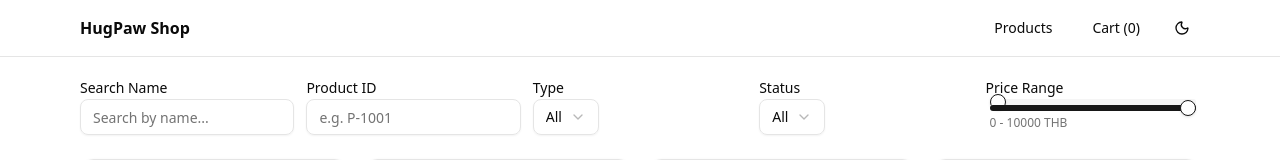
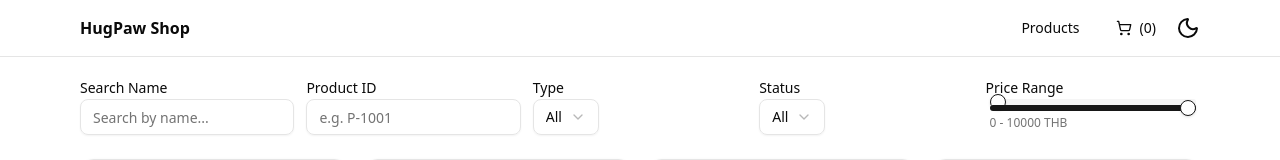
Before and after one commit to Izenberk/ecommerce-app-frontend, a React (Vite) app: page / in a window 1280 px wide. Shown: the top 160 px of the page. Built offline with nearby package versions, Linux system fonts and the light colour scheme.

Commit message:
feat: use theme toggle from magic ui and set theme as browser setting

```diff
--- a/src/App.tsx
+++ b/src/App.tsx
@@ -3,6 +3,7 @@ import ThemeToggle from "@/components/ThemeToggle";
 import { ThemeProvider } from "@/app/providers/ThemeProvider";
 import { Button } from "@/components/ui/button";
 import { useCartStore } from "@/store/cart";
+import { ShoppingCart } from "lucide-react";
 
 export default function App() {
   const qty = useCartStore((s) => s.totalQuantity())
@@ -14,7 +15,7 @@ export default function App() {
             <Link to="/" className="font-bold">HugPaw Shop</Link>
             <nav className="flex items-center gap-2">
               <Button asChild variant="ghost"><Link to="/">Products</Link></Button>
-              <Button asChild variant="ghost"><Link to="/cart">Cart ({qty})</Link></Button>
+              <Button asChild variant="ghost"><Link to="/cart"><ShoppingCart/> ({qty})</Link></Button>
               <ThemeToggle />
             </nav>
           </div>
--- a/src/app/providers/ThemeProvider.tsx
+++ b/src/app/providers/ThemeProvider.tsx
@@ -1,33 +1,71 @@
-import { useEffect, useState } from "react";
+import {
+    createContext,
+    useContext,
+    useEffect,
+    useLayoutEffect,
+    useMemo,
+    useState,
+} from "react";
 
+type ThemeMode = "light" | "dark" | "system";
+type Resolved = "light" | "dark";
+
+interface ThemeCtx {
+    theme: ThemeMode;          // user preference this session
+    resolvedTheme: Resolved;   // effective theme (after system)
+    setTheme: (t: ThemeMode) => void;
+}
+
+const ThemeContext = createContext<ThemeCtx>({
+    theme: "system",
+    resolvedTheme: "light",
+    setTheme: () => {},
+});
 
 export function ThemeProvider({ children }: { children: React.ReactNode }) {
-    const [theme, setTheme] = useState<'light' | 'dark'>(() => {
-        const saved = localStorage.getItem('theme') as 'light' | 'dark' | null
-        if (saved) return saved
-        const prefersDark = window.matchMedia('(prefers-color-scheme: dark)').matches
-        return prefersDark ? 'dark' : 'light'
-    })
+    // No persistence: always start in "system"
+    const [theme, setTheme] = useState<ThemeMode>("system");
+
+    // Track OS preference (init + subscribe; supports older Safari API)
+    const [prefersDark, setPrefersDark] = useState<boolean>(() =>
+        window.matchMedia("(prefers-color-scheme: dark)").matches
+    );
 
     useEffect(() => {
-        const root = document.documentElement
-        if (theme === 'dark') root.classList.add('dark')
-        else root.classList.remove('dark')
-    localStorage.setItem('theme', theme)
-    }, [theme])
+        const mq = window.matchMedia("(prefers-color-scheme: dark)");
+        const update = () => setPrefersDark(mq.matches);
+
+        // keep in sync with OS changes
+        if (mq.addEventListener) mq.addEventListener("change", update);
+        else mq.addListener(update as any);
+
+        return () => {
+        if (mq.removeEventListener) mq.removeEventListener("change", update);
+        else mq.removeListener(update as any);
+        };
+    }, []);
+
+    const resolvedTheme: Resolved = useMemo(() => {
+        if (theme === "dark") return "dark";
+        if (theme === "light") return "light";
+        return prefersDark ? "dark" : "light"; // system
+    }, [theme, prefersDark]);
+
+    // Apply the resolved theme class ASAP (before paint if possible)
+    useLayoutEffect(() => {
+        const root = document.documentElement;
+        if (resolvedTheme === "dark") root.classList.add("dark");
+        else root.classList.remove("dark");
+
+        // Optional: make native UI (scrollbars, form controls) match
+        root.style.colorScheme = resolvedTheme;
+    }, [resolvedTheme]);
 
     return (
-        <ThemeContext.Provider value={{ theme, setTheme }}>{children}</ThemeContext.Provider>
-    )
+        <ThemeContext.Provider value={{ theme, resolvedTheme, setTheme }}>
+        {children}
+        </ThemeContext.Provider>
+    );
 }
 
-import { createContext, useContext } from "react";
-
-interface ThemeCtx {
-    theme: 'light' | 'dark'
-    setTheme: (t: 'light' | 'dark') => void
-}
-
-const ThemeContext = createContext<ThemeCtx>({ theme: 'light', setTheme: () => {} })
-// eslint-disable-next-line react-refresh/only-export-components
-export const useTheme = () => useContext(ThemeContext)
+export const useTheme = () => useContext(ThemeContext);
--- a/src/app/router.tsx
+++ b/src/app/router.tsx
@@ -10,8 +10,8 @@ export const router = createBrowserRouter([
         element: <App />,
         children: [
             { index: true, element: <ProductPage /> },
-            { path: 'cart', element: <CartPage /> },
-            { path: 'payment', element: <PaymentPage /> },
+            { path: '/cart', element: <CartPage /> },
+            { path: '/payment', element: <PaymentPage /> },
         ],
     },
 ])
--- a/src/components/ThemeToggle.tsx
+++ b/src/components/ThemeToggle.tsx
@@ -1,12 +1,7 @@
-import { useTheme } from "@/app/providers/ThemeProvider";
-import { Button } from "./ui/button";
-import { Sun, Moon } from 'lucide-react'
+import { AnimatedThemeToggler } from "./ui/animated-theme-toggler";
 
 export default function ThemeToggle() {
-    const { theme, setTheme } = useTheme()
     return (
-        <Button variant="ghost" size="icon" onClick={() => setTheme(theme === 'dark' ? 'light' : 'dark')}>
-            {theme === 'dark' ? <Sun className="h-5 w-5"/> : <Moon className="h-5 w-5"/>}
-        </Button>
-    )
+    <AnimatedThemeToggler/>
+    );
 }
--- /dev/null
+++ b/src/components/ui/animated-theme-toggler.tsx
@@ -0,0 +1,72 @@
+import { useCallback, useEffect, useRef, useState } from "react"
+import { Moon, Sun } from "lucide-react"
+import { flushSync } from "react-dom"
+
+import { cn } from "@/lib/utils"
+
+type Props = {
+  className?: string
+}
+
+export const AnimatedThemeToggler = ({ className }: Props) => {
+  const [isDark, setIsDark] = useState(false)
+  const buttonRef = useRef<HTMLButtonElement>(null)
+
+  useEffect(() => {
+    const updateTheme = () => {
+      setIsDark(document.documentElement.classList.contains("dark"))
+    }
+
+    updateTheme()
+
+    const observer = new MutationObserver(updateTheme)
+    observer.observe(document.documentElement, {
+      attributes: true,
+      attributeFilter: ["class"],
+    })
+
+    return () => observer.disconnect()
+  }, [])
+
+  const toggleTheme = useCallback(async () => {
+    if (!buttonRef.current) return
+
+    await document.startViewTransition(() => {
+      flushSync(() => {
+        const newTheme = !isDark
+        setIsDark(newTheme)
+        document.documentElement.classList.toggle("dark")
+        localStorage.setItem("theme", newTheme ? "dark" : "light")
+      })
+    }).ready
+
+    const { top, left, width, height } =
+      buttonRef.current.getBoundingClientRect()
+    const x = left + width / 2
+    const y = top + height / 2
+    const maxRadius = Math.hypot(
+      Math.max(left, window.innerWidth - left),
+      Math.max(top, window.innerHeight - top)
+    )
+
+    document.documentElement.animate(
+      {
+        clipPath: [
+          `circle(0px at ${x}px ${y}px)`,
+          `circle(${maxRadius}px at ${x}px ${y}px)`,
+        ],
+      },
+      {
+        duration: 700,
+        easing: "ease-in-out",
+        pseudoElement: "::view-transition-new(root)",
+      }
+    )
+  }, [isDark])
+
+  return (
+    <button ref={buttonRef} onClick={toggleTheme} className={cn(className)}>
+      {isDark ? <Sun /> : <Moon />}
+    </button>
+  )
+}
--- a/src/index.css
+++ b/src/index.css
@@ -118,3 +118,8 @@
     @apply bg-background text-foreground;
   }
 }
+
+::view-transition-old(root), ::view-transition-new(root) {
+    animation: none;
+    mix-blend-mode: normal;
+}
```
Also changed, not shown: components.json.
